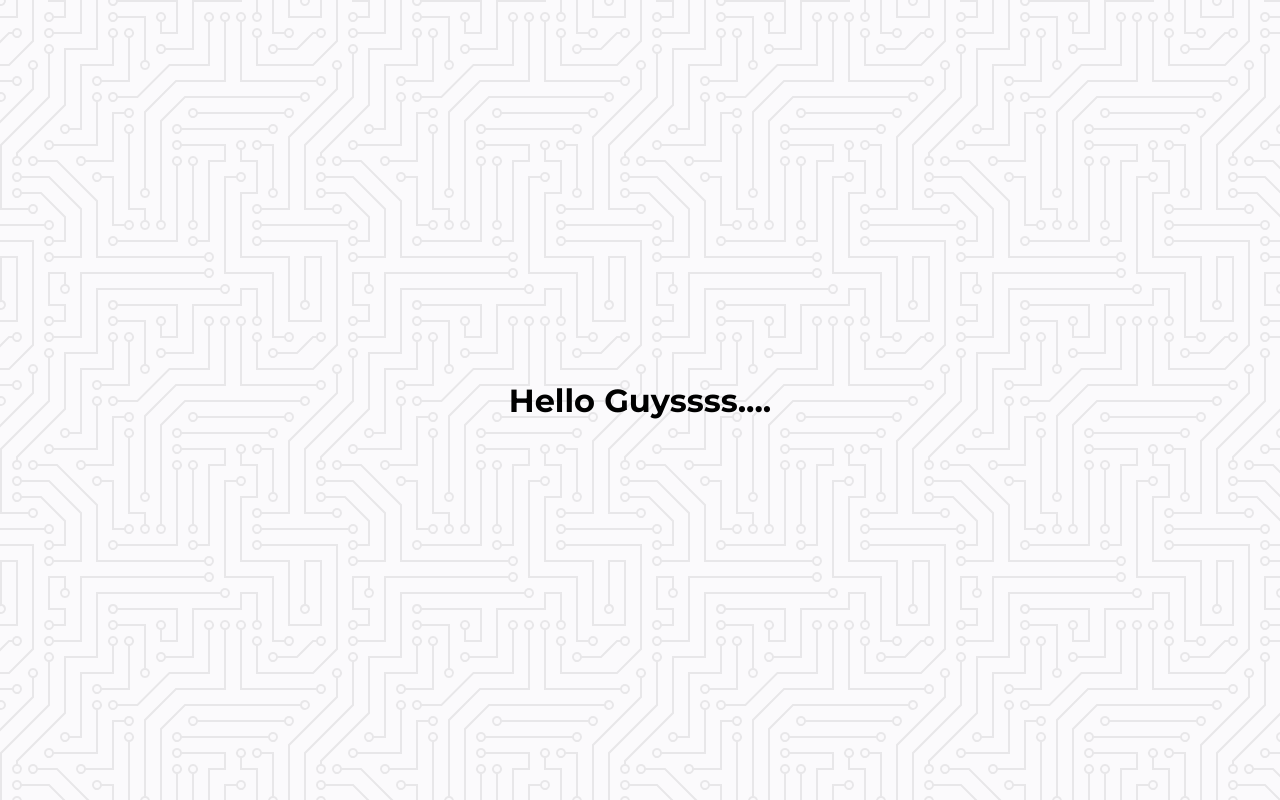
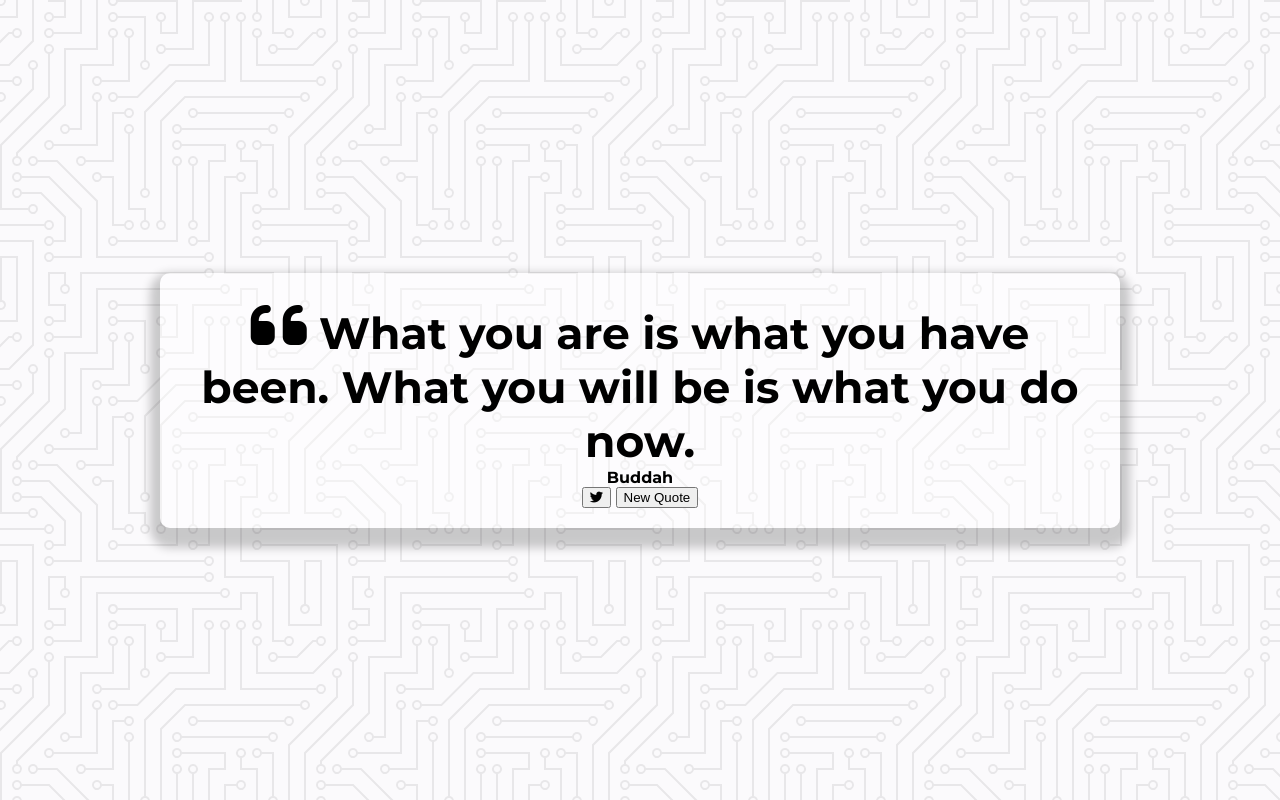
Before and after one commit to TanvirAhmed16/template-test, a plain HTML site: page index.html in a window 1280 px wide. Drawn offline with Linux system fonts and the light colour scheme.

Commit message:
Commit Update 04/04/24

```diff
--- a/index.html
+++ b/index.html
@@ -9,7 +9,25 @@
     <link rel="stylesheet" href="style.css">
 </head>
 <body>
-    <h1>Hello Guyssss....</h1>
+    <!-- <h1>Hello Guyssss....</h1> -->
+    <div class="quote-container" id="quote-container">
+        <!-- Quote -->
+        <div class="quote-text">
+            <i class="fas fa-quote-left"></i>
+            <span id="quote">What you are is what you have been. What you will be is what you do now.</span>
+        </div>
+        <!-- Author -->
+        <div class="quote-author">
+            <span id="author">Buddah</span>
+        </div>
+        <!-- Buttons -->
+        <div class="button-container">
+            <button class="twitter-button" id="twitter" title="Tweet This!">
+                <i class="fab fa-twitter"></i>
+            </button>
+            <button id="new-quote">New Quote</button>
+        </div>
+    </div>
     <!-- Script -->
     <script src="script.js"></script>
 </body>
--- a/style.css
+++ b/style.css
@@ -18,3 +18,24 @@ body {
     justify-content: center;
     /* background-color: dodgerblue; */
 }
+
+.quote-container {
+    width: auto;
+    max-width: 900px;
+    padding: 20px 30px;
+    border-radius: 10px;
+    background-color: rgba(255, 255, 255, 0.4);
+    box-shadow: 0 10px 10px 10px rgba(0, 0 , 0, 0.2);
+}
+
+.quote-text {
+    font-size: 2.75rem;
+}
+
+.long-quote {
+    font-size: 2rem;
+}
+
+.fa-quote-left {
+    font-size: 4rem;
+}
```
